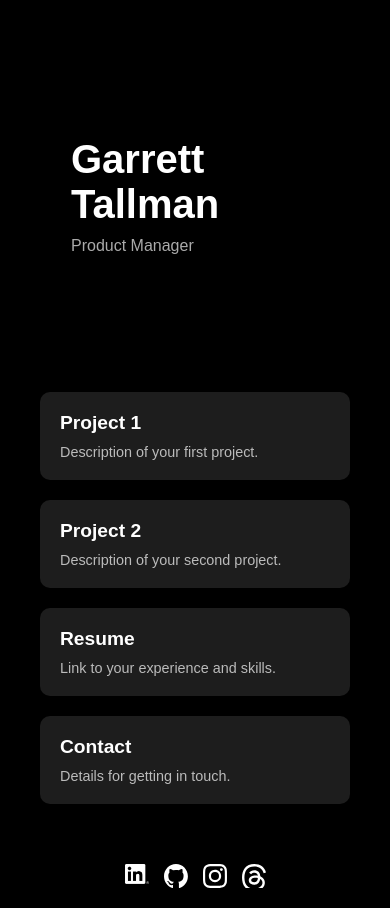
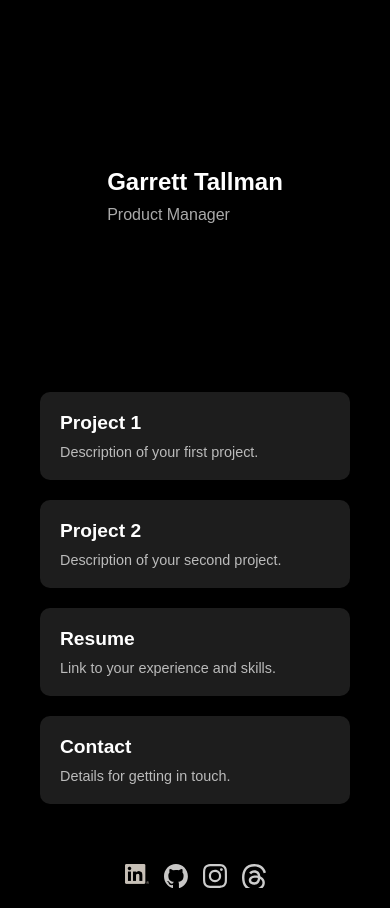
Before and after one commit to garrett-tallman/garrett-tallman.github.io, a plain HTML site: page index.html in a window 390 px wide. Drawn offline with Linux system fonts and the light colour scheme.

Commit message:
resize name and title and change brightness of social logos

```diff
--- a/style.css
+++ b/style.css
@@ -49,7 +49,7 @@ body {
 }
 
 #name {
-    font-size: clamp(2.5rem, 5vw, 4rem);
+    font-size: clamp(1.5rem, 5vw, 4rem);
     font-weight: bold;
     text-align: left; /* Left-oriented for both mobile and desktop */
     margin-bottom: 10px;
@@ -118,7 +118,7 @@ footer .social-icons a {
 footer .social-icons img {
     width: 100%;
     height: auto;
-    filter: brightness(0) invert(1); /* Make white logos visible on black background */
+    filter: brightness(0.2) invert(0.8); /* Make white logos visible on black background */
     transition: transform 0.2s ease-in-out;
 }
 
```
